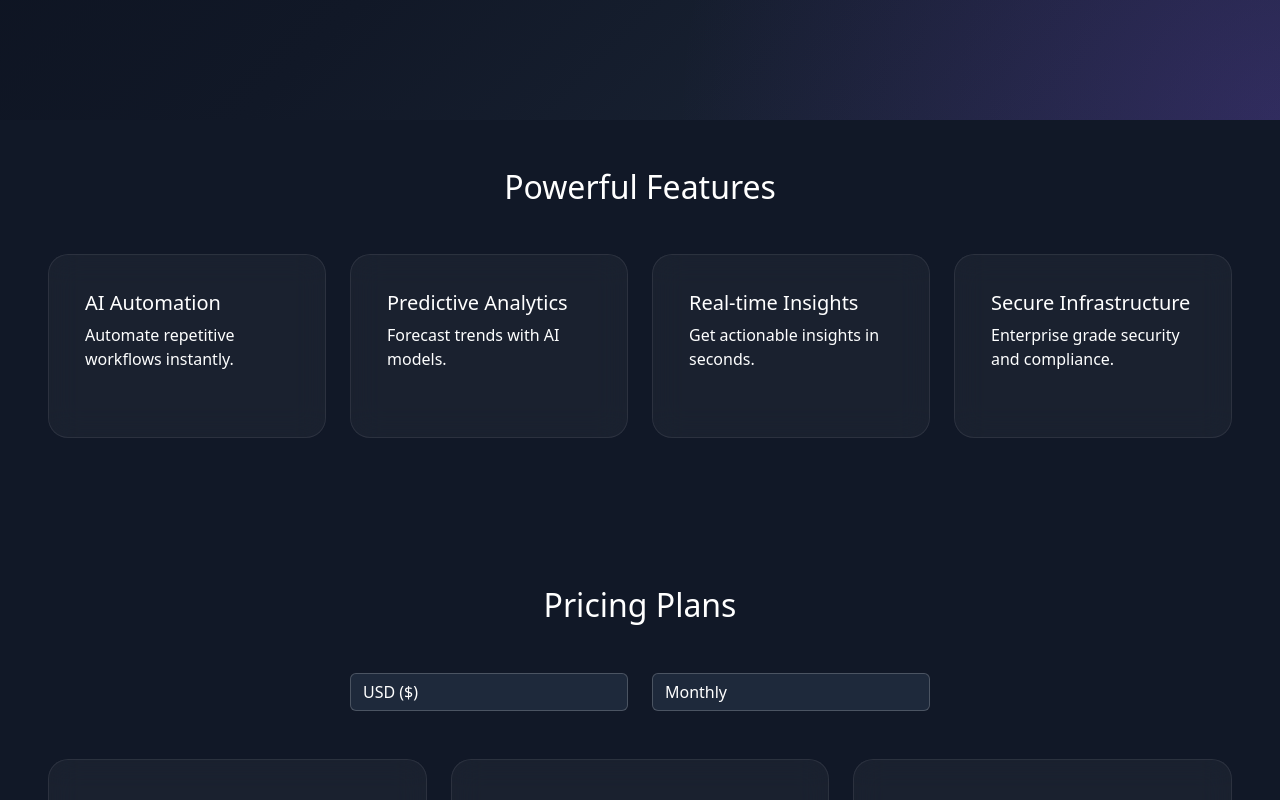
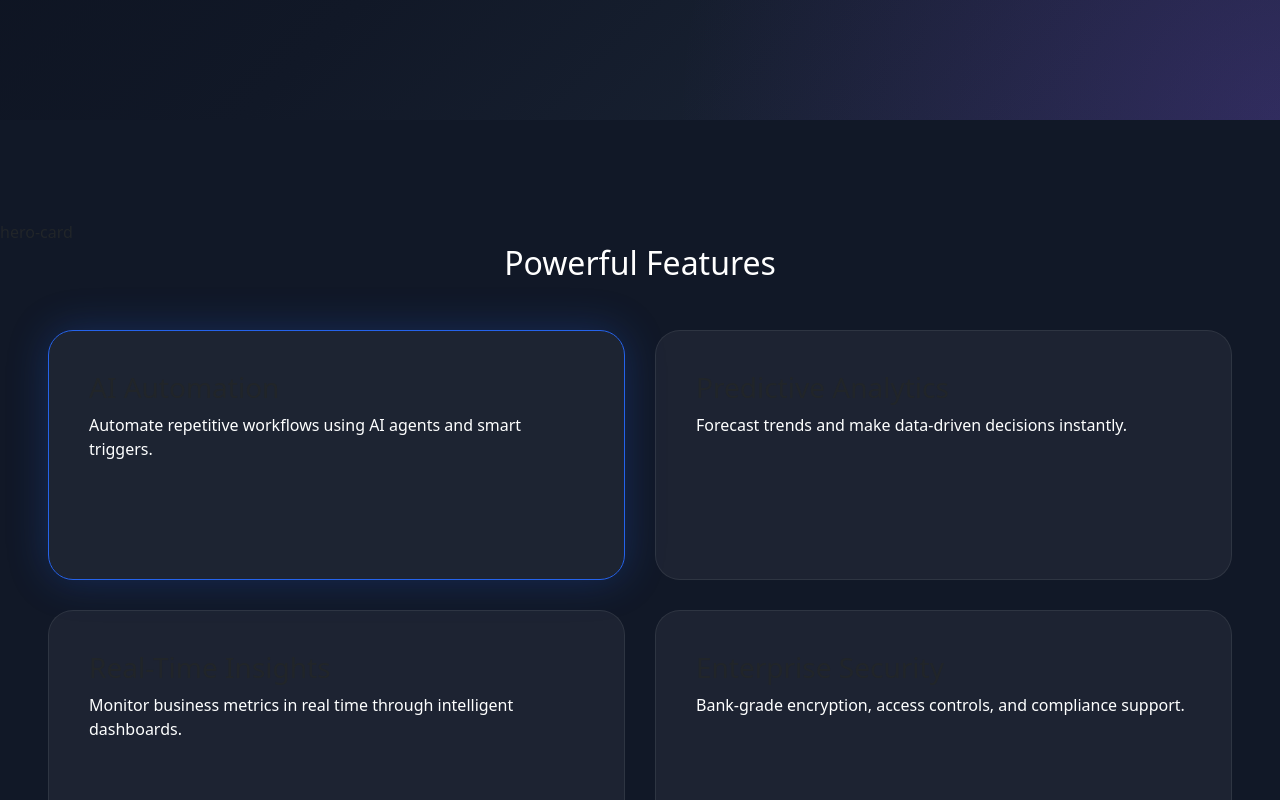
Before and after one commit to Chitransh27309-crypto/NextGen-AI-Plateform, a React (Vite) app: page / in a window 1280 px wide. Shown: the part 680-1480 px from the top of the page. Built offline with nearby package versions, Linux system fonts and the light colour scheme.

Commit message:
Completed Hour 2 features

```diff
--- a/src/App.css
+++ b/src/App.css
@@ -219,3 +219,88 @@ footer{
   background:#1e293b;
   color:white;
 }
+
+/* ================= BENTO GRID ================= */
+
+.bento-grid{
+
+  display:grid;
+
+  grid-template-columns:
+  repeat(2,1fr);
+
+  gap:30px;
+}
+
+.bento-card{
+
+  background:
+  rgba(255,255,255,0.05);
+
+  border:
+  1px solid rgba(255,255,255,.08);
+
+  border-radius:25px;
+
+  padding:40px;
+
+  min-height:250px;
+
+  transition:all .3s ease;
+
+  cursor:pointer;
+}
+
+.bento-card:hover{
+
+  transform:translateY(-8px);
+
+  box-shadow:
+  0 25px 50px
+  rgba(37,99,235,.2);
+}
+
+.active-card{
+
+  border:1px solid #2563eb;
+
+  box-shadow:
+  0 0 40px
+  rgba(37,99,235,.25);
+}
+
+/* ================= ACCORDION ================= */
+
+.accordion-item{
+
+  background:
+  rgba(255,255,255,.05) !important;
+
+  border:
+  1px solid rgba(255,255,255,.08) !important;
+
+  margin-bottom:15px;
+}
+
+.accordion-button{
+
+  background:#111827 !important;
+
+  color:white !important;
+}
+
+.accordion-body{
+
+  background:#0f172a;
+
+  color:#cbd5e1;
+}
+
+@media(max-width:768px){
+
+  .bento-grid{
+
+    grid-template-columns:1fr;
+  }
+
+}
--- a/src/Components/Features.jsx
+++ b/src/Components/Features.jsx
@@ -1,67 +1,135 @@
-import { Container, Row, Col, Card } from 'react-bootstrap'
+import { useState, useEffect } from "react";
+import { Container, Accordion } from "react-bootstrap";
+import { featuresData } from "../data/featuresData";
 
 const Features = () => {
 
-  const features = [
-    {
-      title: 'AI Automation',
-      desc: 'Automate repetitive workflows instantly.'
-    },
-    {
-      title: 'Predictive Analytics',
-      desc: 'Forecast trends with AI models.'
-    },
-    {
-      title: 'Real-time Insights',
-      desc: 'Get actionable insights in seconds.'
-    },
-    {
-      title: 'Secure Infrastructure',
-      desc: 'Enterprise grade security and compliance.'
-    }
-  ]
+  const [isMobile, setIsMobile] =
+    useState(window.innerWidth <= 992);
+
+  const [activeIndex, setActiveIndex] =
+    useState(0);
+
+  useEffect(() => {
+
+    const handleResize = () => {
+      setIsMobile(window.innerWidth <= 992);
+    };
+
+    window.addEventListener(
+      "resize",
+      handleResize
+    );
+
+    return () =>
+      window.removeEventListener(
+        "resize",
+        handleResize
+      );
+
+  }, []);
 
   return (
-    <section id="features" className="py-5">
+    <section id="features">hero-card
 
-   <Container fluid className='px-5'>
+      <Container fluid className="px-5">
 
         <h2 className="text-center mb-5">
           Powerful Features
         </h2>
 
-        <Row>
+        {
 
-          {features.map((feature, index) => (
+          !isMobile ?
 
-            <Col md={6} lg={3} key={index}>
+          (
 
-              <Card className="feature-card h-100">
+            <div className="bento-grid">
 
-                <Card.Body>
+              {
 
-                  <Card.Title>
-                    {feature.title}
-                  </Card.Title>
+                featuresData.map(
+                  (feature, index) => (
 
-                  <Card.Text>
-                    {feature.desc}
-                  </Card.Text>
+                    <div
+                      key={index}
+                      className={`bento-card ${
+                        activeIndex === index
+                          ? "active-card"
+                          : ""
+                      }`}
 
-                </Card.Body>
+                      onMouseEnter={() =>
+                        setActiveIndex(index)
+                      }
+                    >
 
-              </Card>
+                      <h3>
+                        {feature.title}
+                      </h3>
 
-            </Col>
+                      <p>
+                        {feature.description}
+                      </p>
 
-          ))}
+                    </div>
 
-        </Row>
+                  )
+                )
+
+              }
+
+            </div>
+
+          )
+
+          :
+
+          (
+
+            <Accordion
+              activeKey={String(activeIndex)}
+            >
+
+              {
+
+                featuresData.map(
+                  (feature, index) => (
+
+                    <Accordion.Item
+                      eventKey={String(index)}
+                      key={index}
+                    >
+
+                      <Accordion.Header
+                        onClick={() =>
+                          setActiveIndex(index)
+                        }
+                      >
+                        {feature.title}
+                      </Accordion.Header>
+
+                      <Accordion.Body>
+                        {feature.description}
+                      </Accordion.Body>
+
+                    </Accordion.Item>
+
+                  )
+                )
+
+              }
+
+            </Accordion>
+
+          )
+
+        }
 
       </Container>
 
     </section>
-  )
-}
+  );
+};
 
-export default Features
+export default Features;
--- a/src/Data/FeaturesData.js
+++ b/src/Data/FeaturesData.js
@@ -0,0 +1,25 @@
+export const featuresData = [
+  {
+    title: "AI Automation",
+    description:
+      "Automate repetitive workflows using AI agents and smart triggers."
+  },
+
+  {
+    title: "Predictive Analytics",
+    description:
+      "Forecast trends and make data-driven decisions instantly."
+  },
+
+  {
+    title: "Real-Time Insights",
+    description:
+      "Monitor business metrics in real time through intelligent dashboards."
+  },
+
+  {
+    title: "Enterprise Security",
+    description:
+      "Bank-grade encryption, access controls, and compliance support."
+  }
+];
```
